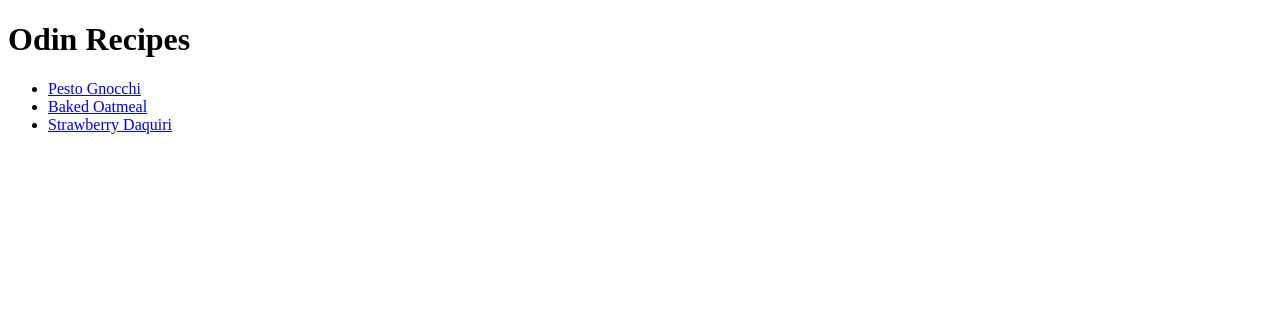
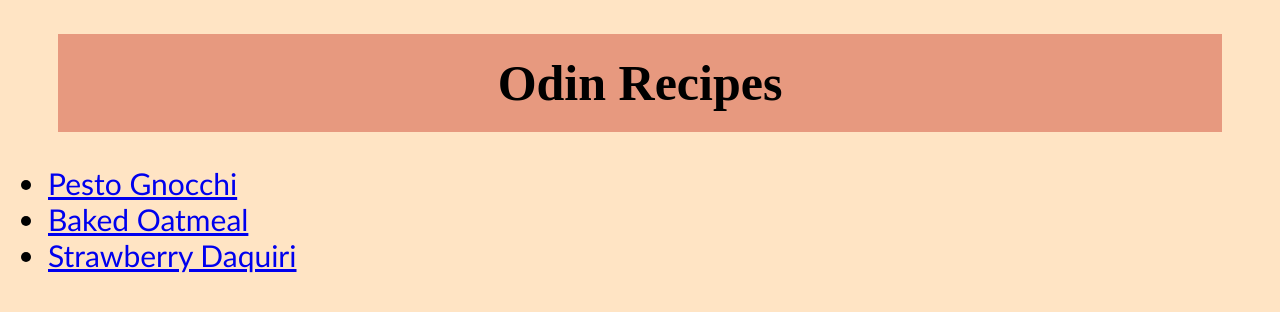
Before and after one commit to Alex-C9/odin-recipes, a plain HTML site: page index.html in a window 1280 px wide. Drawn offline with Linux system fonts and the light colour scheme.

Commit message:
Add basic styling to index

```diff
--- a/index.html
+++ b/index.html
@@ -7,8 +7,8 @@
     <title>Odin Recipes</title>
 </head>
 <body>
-    <h1>Odin Recipes</h1>
-<ul>
+    <h1 class="homehead">Odin Recipes</h1>
+<ul class="homeli">
     <li><a href="recipes/gnocchi.html">Pesto Gnocchi</a></li>
     <li><a href="recipes/oatmeal.html">Baked Oatmeal</a></li>
     <li><a href="recipes/daquiri.html">Strawberry Daquiri</a></li>
--- a/style.css
+++ b/style.css
@@ -1,10 +1,22 @@
-div {
+body {
+    background-color: bisque;
+}
+
+
+
+
+.homehead {
+    font-family: 'Lucida Sans', 'Lucida Sans Regular', 'Lucida Grande', 'Lucida Sans Unicode' Verdana, sans-serif;
+    font-size: 50px;
+    text-align: center;
+    background-color: rgb(231, 153, 127);
+    padding: 20px;
+    margin-left: 50px;
+    margin-right: 50px;
+}
+
+.homeli {
+    font-size: 30px;
+    font-family: 'Trebuchet MS', 'Lucida Sans Unicode', 'Lucida Grande', 'Lucida Sans', Arial, sans-serif;
 
 }
-
-.header {
-    text-align: center;
-    font-family: 'Courier New', Courier, monospace;
-    color: wheat;
-    background-color: rgb(193, 141, 73);
-}
```
